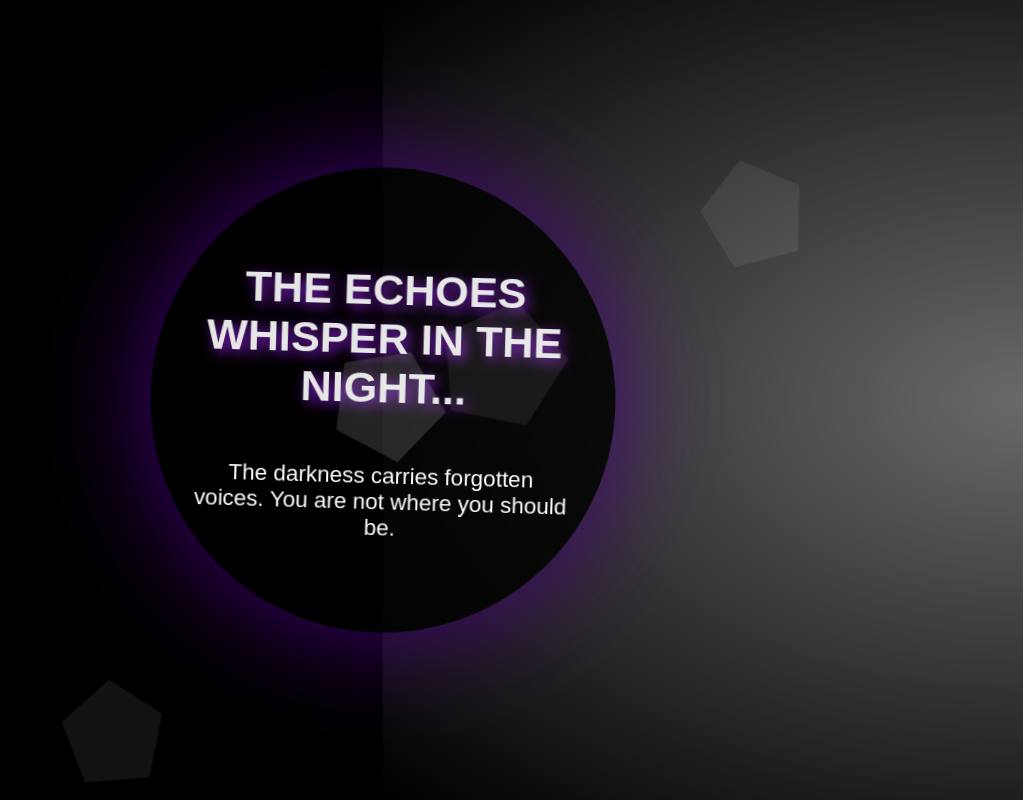
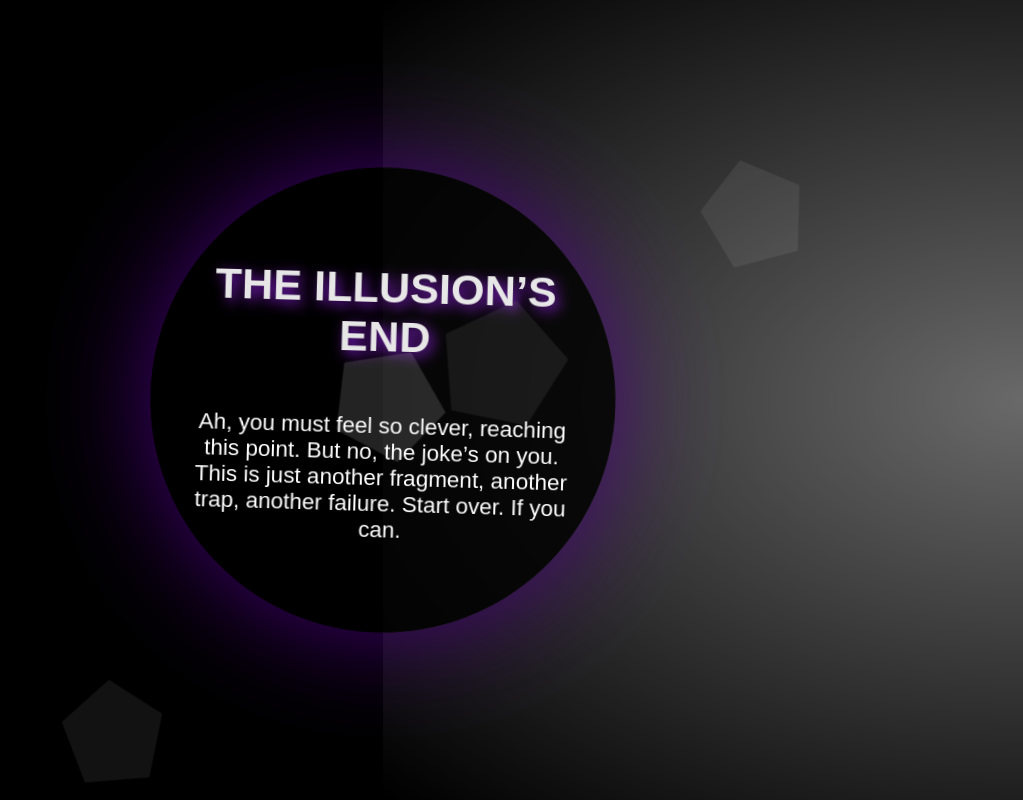
Before and after one commit to omega-mirage/endpoint-hustle, a Flask app: page /NIGHTFALL-ECHO in a window 1280 px wide. Shown: the whole page, without its empty margins (257-1280 px from the left). Run offline with Flask 3, Linux system fonts and the light colour scheme.

Commit message:
Update night_echo.html

```diff
--- a/templates/night_echo.html
+++ b/templates/night_echo.html
@@ -97,8 +97,8 @@
 <body>
     <div class="stars"></div>
     <div class="container">
-        <h1>The Echoes Whisper in the Night...</h1>
-        <p>The darkness carries forgotten voices. You are not where you should be.</p>
+        <h1>The Illusion’s End</h1>
+        <p>Ah, you must feel so clever, reaching this point. But no, the joke’s on you. This is just another fragment, another trap, another failure. Start over. If you can.</p>
     </div>
     <div class="night-shape"></div>
     <div class="night-shape"></div>
```
